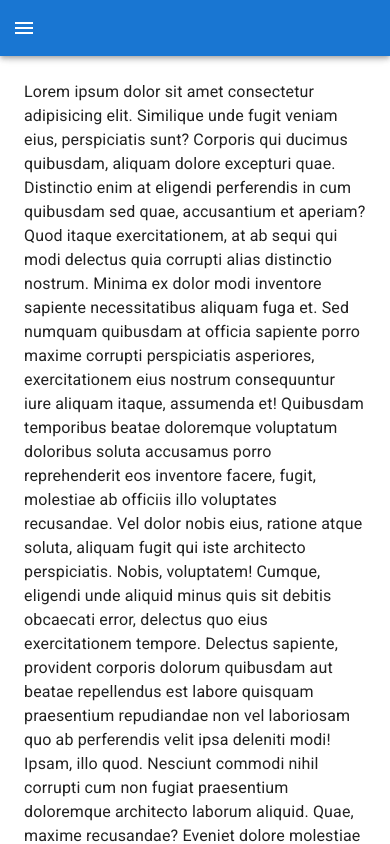
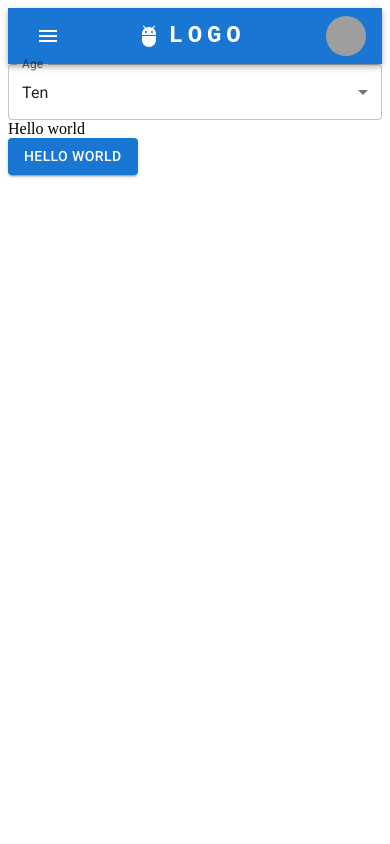
Before and after one commit to BijianWu/react-material-ui-playground, a React (Create React App) app: page / in a window 390 px wide. Shown: the top 844 px of the page. Built offline with nearby package versions, Linux system fonts and the light colour scheme; grey boxes are pictures that could not be loaded.

Commit message:
add in ResponsiveAppBar

```diff
--- a/src/App.js
+++ b/src/App.js
@@ -2,11 +2,12 @@
 import React, { useState } from "react";
 import Nav from "./components/Nav.js";
 import SelectElement from "./components/SelectElement.js";
+import ResponsiveAppBar from "./components/ResponsiveAppBar.js";
 
 export default function App(){
 
     return <>
-         <Nav/>
+         <ResponsiveAppBar/>
          <SelectElement />
         <div>Hello world</div>
         <Button variant="contained">Hello world</Button>
--- /dev/null
+++ b/src/components/ResponsiveAppBar.js
@@ -0,0 +1,165 @@
+import * as React from 'react';
+import AppBar from '@mui/material/AppBar';
+import Box from '@mui/material/Box';
+import Toolbar from '@mui/material/Toolbar';
+import IconButton from '@mui/material/IconButton';
+import Typography from '@mui/material/Typography';
+import Menu from '@mui/material/Menu';
+import MenuIcon from '@mui/icons-material/Menu';
+import Container from '@mui/material/Container';
+import Avatar from '@mui/material/Avatar';
+import Button from '@mui/material/Button';
+import Tooltip from '@mui/material/Tooltip';
+import MenuItem from '@mui/material/MenuItem';
+import AdbIcon from '@mui/icons-material/Adb';
+
+const pages = ['Products', 'Pricing', 'Blog'];
+const settings = ['Profile', 'Account', 'Dashboard', 'Logout'];
+
+function ResponsiveAppBar() {
+  const [anchorElNav, setAnchorElNav] = React.useState(null);
+  const [anchorElUser, setAnchorElUser] = React.useState(null);
+
+  const handleOpenNavMenu = (event) => {
+    setAnchorElNav(event.currentTarget);
+  };
+  const handleOpenUserMenu = (event) => {
+    setAnchorElUser(event.currentTarget);
+  };
+
+  const handleCloseNavMenu = () => {
+    setAnchorElNav(null);
+  };
+
+  const handleCloseUserMenu = () => {
+    setAnchorElUser(null);
+  };
+
+  return (
+    <Box>
+    <AppBar position="static">
+      <Container maxWidth="xl">
+        <Toolbar disableGutters>
+          <AdbIcon sx={{ display: { xs: 'none', md: 'flex' }, mr: 1 }} />
+          <Typography
+            variant="h6"
+            noWrap
+            component="a"
+            href="/"
+            sx={{
+              mr: 2,
+              display: { xs: 'none', md: 'flex' },
+              fontFamily: 'monospace',
+              fontWeight: 700,
+              letterSpacing: '.3rem',
+              color: 'inherit',
+              textDecoration: 'none',
+            }}
+          >
+            LOGO
+          </Typography>
+
+          <Box sx={{ flexGrow: 1, display: { xs: 'flex', md: 'none' } }}>
+            <IconButton
+              size="large"
+              aria-label="account of current user"
+              aria-controls="menu-appbar"
+              aria-haspopup="true"
+              onClick={handleOpenNavMenu}
+              color="inherit"
+            >
+              <MenuIcon />
+            </IconButton>
+            <Menu
+              id="menu-appbar"
+              anchorEl={anchorElNav}
+              anchorOrigin={{
+                vertical: 'bottom',
+                horizontal: 'left',
+              }}
+              keepMounted
+              transformOrigin={{
+                vertical: 'top',
+                horizontal: 'left',
+              }}
+              open={Boolean(anchorElNav)}
+              onClose={handleCloseNavMenu}
+              sx={{
+                display: { xs: 'block', md: 'none' },
+              }}
+            >
+              {pages.map((page) => (
+                <MenuItem key={page} onClick={handleCloseNavMenu}>
+                  <Typography textAlign="center">{page}</Typography>
+                </MenuItem>
+              ))}
+            </Menu>
+          </Box>
+          <AdbIcon sx={{ display: { xs: 'flex', md: 'none' }, mr: 1 }} />
+          <Typography
+            variant="h5"
+            noWrap
+            component="a"
+            href="/"
+            sx={{
+              mr: 2,
+              display: { xs: 'flex', md: 'none' },
+              flexGrow: 1,
+              fontFamily: 'monospace',
+              fontWeight: 700,
+              letterSpacing: '.3rem',
+              color: 'inherit',
+              textDecoration: 'none',
+            }}
+          >
+            LOGO
+          </Typography>
+          <Box sx={{ flexGrow: 1, display: { xs: 'none', md: 'flex' } }}>
+            {pages.map((page) => (
+              <Button
+                key={page}
+                onClick={handleCloseNavMenu}
+                sx={{ my: 2, color: 'white', display: 'block' }}
+              >
+                {page}
+              </Button>
+            ))}
+          </Box>
+
+          <Box sx={{ flexGrow: 0 }}>
+            <Tooltip title="Open settings">
+              <IconButton onClick={handleOpenUserMenu} sx={{ p: 0 }}>
+                <Avatar alt="Remy Sharp" src="/static/images/avatar/2.jpg" />
+              </IconButton>
+            </Tooltip>
+            <Menu
+              sx={{ mt: '45px' }}
+              id="menu-appbar"
+              anchorEl={anchorElUser}
+              anchorOrigin={{
+                vertical: 'top',
+                horizontal: 'right',
+              }}
+              keepMounted
+              transformOrigin={{
+                vertical: 'top',
+                horizontal: 'right',
+              }}
+              open={Boolean(anchorElUser)}
+              onClose={handleCloseUserMenu}
+            >
+              {settings.map((setting) => (
+                <MenuItem key={setting} onClick={handleCloseUserMenu}>
+                  <Typography textAlign="center">{setting}</Typography>
+                </MenuItem>
+              ))}
+            </Menu>
+          </Box>
+        </Toolbar>
+      </Container>
+    </AppBar>
+    </Box>
+
+  );
+}
+export default ResponsiveAppBar;
```
